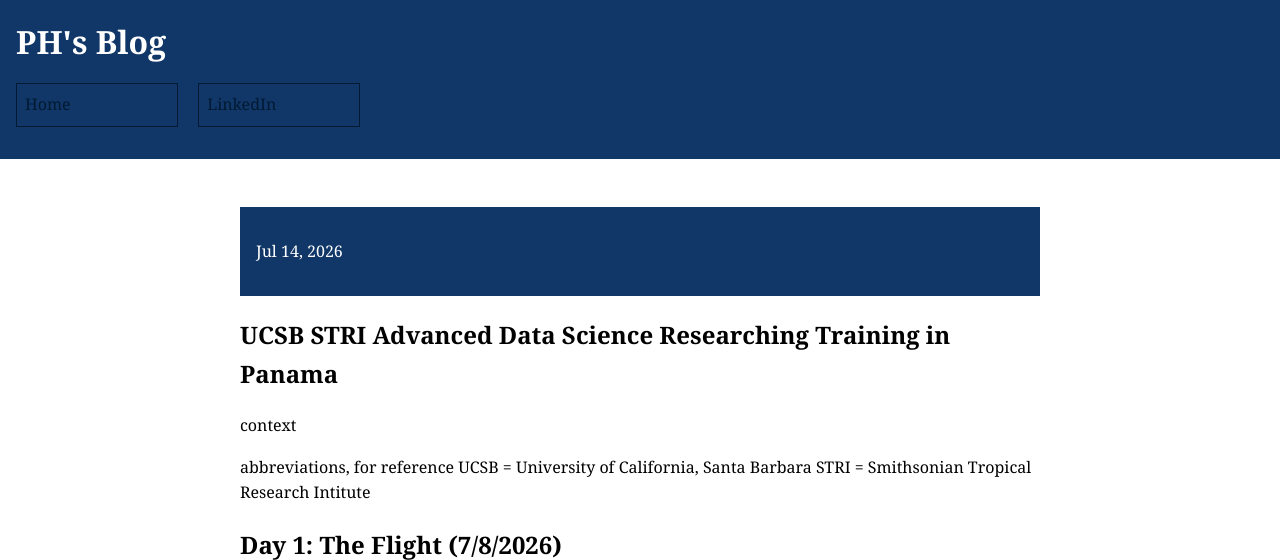
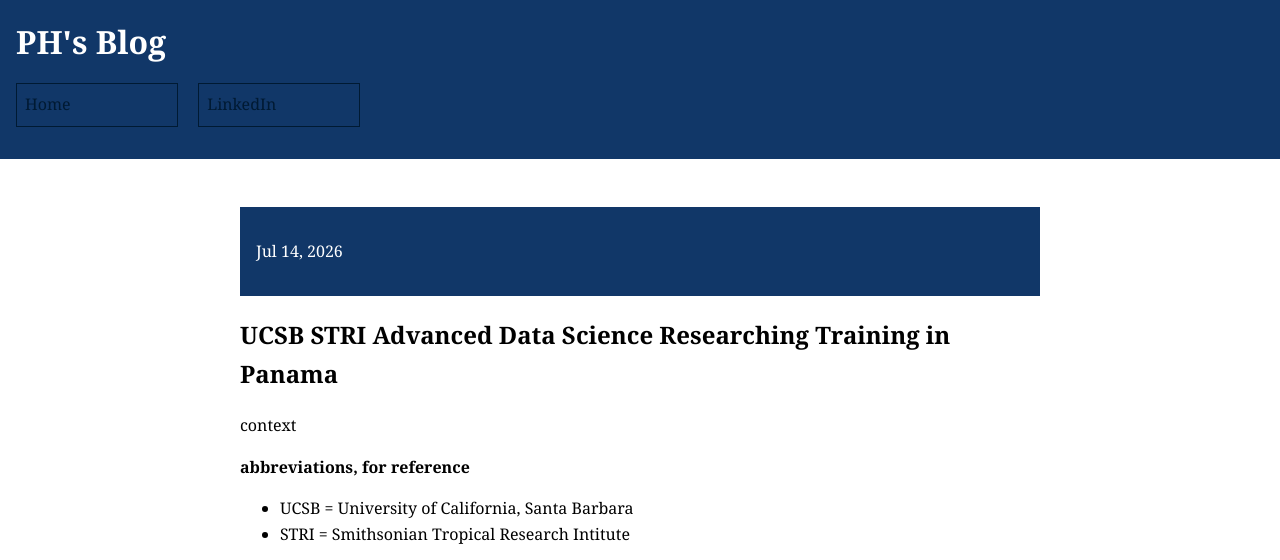
Before and after one commit to CaptainSapphire/PH-s-Blog, a Jekyll site: the page built from _posts/2026-07-20-Researching-Data-Science-in-Panama.md, in a window 1280 px wide and 900 px high, cut to the strip 0-560 px from the top of the window. Built offline with Jekyll 4.4.1, drawn with Linux system fonts in a browser that asks for light colours; our own code applies the rules of GitHub Pages for plain Markdown files.

Commit message:
Update 2026-07-20-Researching-Data-Science-in-Panama.md

```diff
--- a/_posts/2026-07-20-Researching-Data-Science-in-Panama.md
+++ b/_posts/2026-07-20-Researching-Data-Science-in-Panama.md
@@ -10,9 +10,10 @@
 
 context
 
-abbreviations, for reference
-UCSB = University of California, Santa Barbara
-STRI = Smithsonian Tropical Research Intitute
+**abbreviations, for reference**
+- UCSB = University of California, Santa Barbara
+- STRI = Smithsonian Tropical Research Intitute
+<br>
 
 ## Day 1: The Flight (7/8/2026)
 I departed with my father from my house closer to 4PM, and after picking up some in-n-out, I arrived at the airport promptly at 7PM; boarding started at 9PM, and we flew out at 10PM. I was the first to get through TSA and arrive at the gate, so I waited for the rest of the team in the lobby. On the plane, I started reading "Frankenstein" by Mary Shelley and did a bit of drawing; it was a six hour flight.
```
